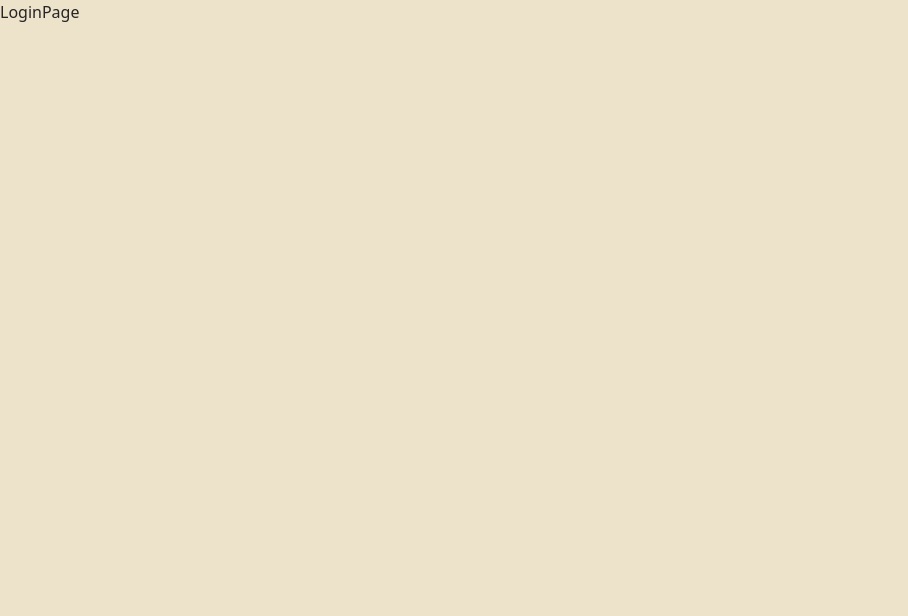
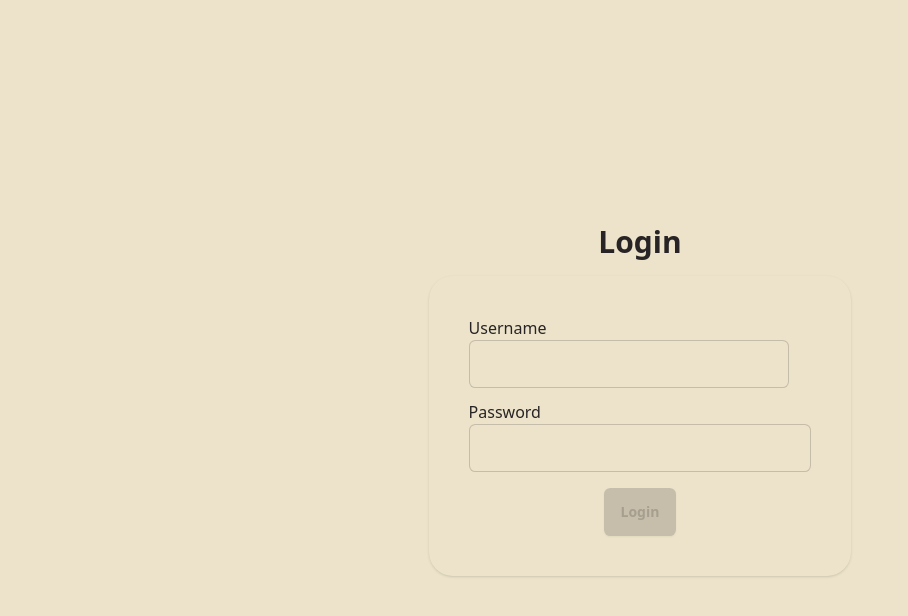
Before and after one commit to EmilValfridsson/Intensive-Trading, a React (Vite) app: page /login in a window 1280 px wide. Shown: the top 616 px of the page, without its empty margins (0-908 px from the left). Built offline with nearby package versions, Linux system fonts and the light colour scheme.

Commit message:
finished loginpage ui

```diff
--- a/src/pages/LoginPage.tsx
+++ b/src/pages/LoginPage.tsx
@@ -1,5 +1,74 @@
+import { useForm } from "react-hook-form";
+import { z } from "zod";
+import { zodResolver } from "@hookform/resolvers/zod";
+import { useLocation, useNavigate } from "react-router-dom";
+
+const schema = z.object({
+  username: z.string().min(1, { message: "Username is required." }),
+  password: z.string().min(1, { message: "Username is required." }),
+});
+
+type FormData = z.infer<typeof schema>;
+
 function LoginPage() {
-  return <h1>LoginPage</h1>;
+  const {
+    // setError,
+    register,
+    handleSubmit,
+    formState: { errors, isValid },
+  } = useForm<FormData>({ resolver: zodResolver(schema), mode: "onChange" });
+  const navigate = useNavigate();
+  const { state: fromUrl } = useLocation();
+  //   const user = auth.getCurrentUser();
+
+  async function onSubmit(data: FormData) {
+    console.log("Submitted", data);
+    navigate(fromUrl || "/");
+    // try {
+    // //   await auth.login(data);
+    // } catch (error: any) {
+    //   if (error.response.status === 400) {
+    //     setError("username", { message: error.response.data });
+    //   }
+    // }
+  }
+
+  //   if (user) return <Navigate to={"/foods"} />;
+
+  return (
+    <div className="h-screen grid place-items-center place-content-center">
+      <h1 className="mb-4 text-center font-bold text-3xl">Login</h1>
+      <div className="p-10 shadow rounded-3xl ">
+        <form onSubmit={handleSubmit(onSubmit)}>
+          <div className="mb-3">
+            <label className="form-label">Username</label>
+            <input
+              {...register("username")}
+              className="input input-bordered w-full max-w-xs"
+            />
+            {errors.username && (
+              <p className="text-error">{errors.username.message}</p>
+            )}
+          </div>
+          <div className="mb-3">
+            <label className="form-label">Password</label>
+            <input
+              {...register("password")}
+              className="input input-bordered w-full max-w-3xl"
+            />
+            {errors.password && (
+              <p className="text-error">{errors.password.message}</p>
+            )}
+          </div>
+          <div className="grid place-items-center mt-4">
+            <button className="btn btn-primary" disabled={!isValid}>
+              Login
+            </button>
+          </div>
+        </form>
+      </div>
+    </div>
+  );
 }
 
 export default LoginPage;
```
